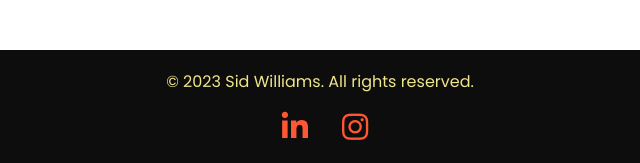
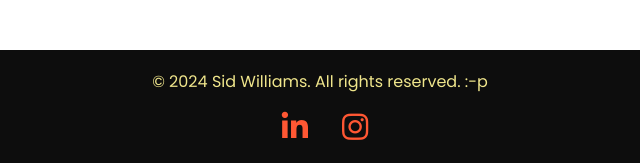
Before and after one commit to SidArthurWilliams/SidArthurWilliams.github.io, a website: page index.html in a window 1280 px wide. Shown: the part 1521-1684 px from the top of the page, 320-960 px from the left. Drawn offline with Linux system fonts and the light colour scheme.

Commit message:
Updated 2023 to 2024

```diff
--- a/index.html
+++ b/index.html
@@ -69,7 +69,7 @@
         </main>
 
         <footer class="bg-eerie-black-900 text-beige-500 text-center p-5 mt-20">
-            <p>&copy; 2023 Sid Williams. All rights reserved.</p>
+            <p>&copy; 2024 Sid Williams. All rights reserved. :-p </p>
             <!-- Social Media Icons -->
             <div class="socials mt-4 flex justify-center space-x-6">
                 <a href="https://www.linkedin.com/in/sid-williams-04742032b/?trk=opento_sprofile_topcard" target="_blank" class="text-coquelicot-500 hover:text-coquelicot-400 transition-colors duration-300" aria-label="LinkedIn">
```
